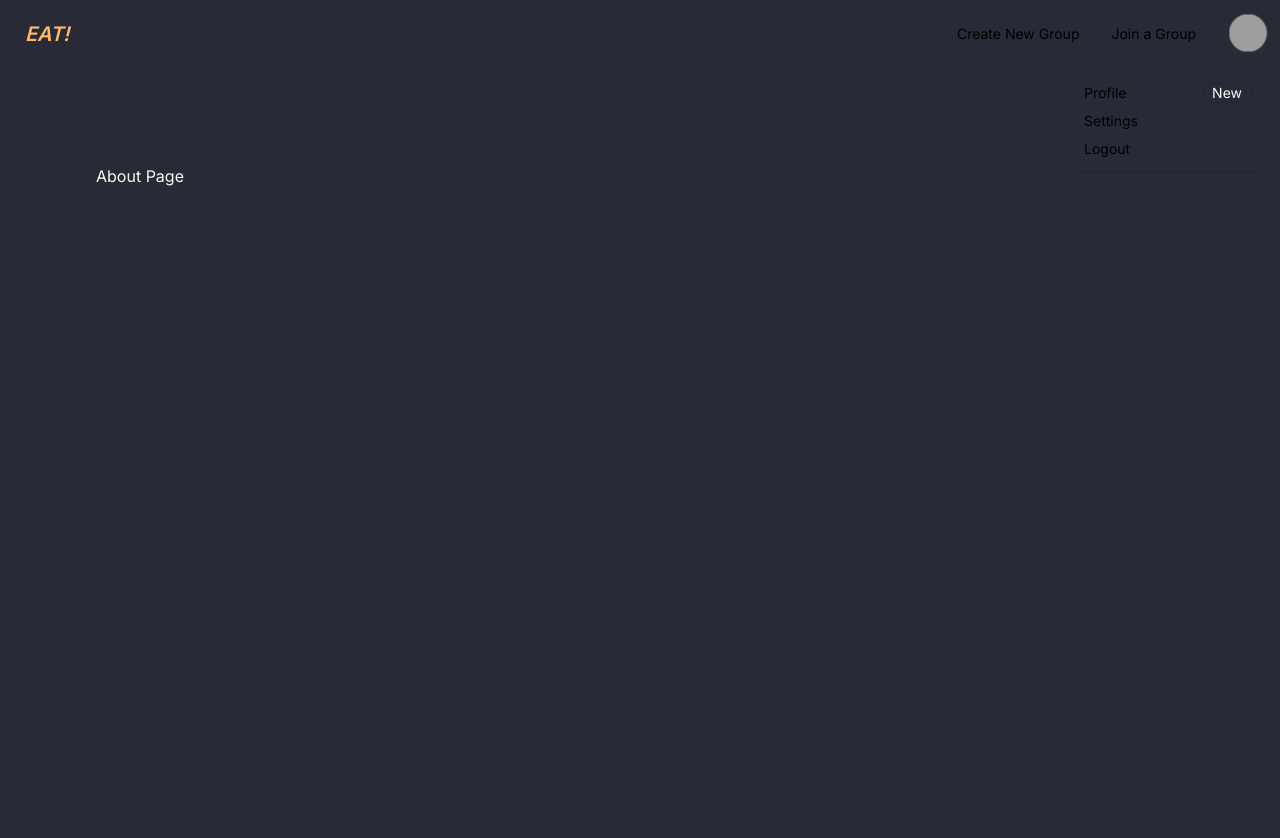
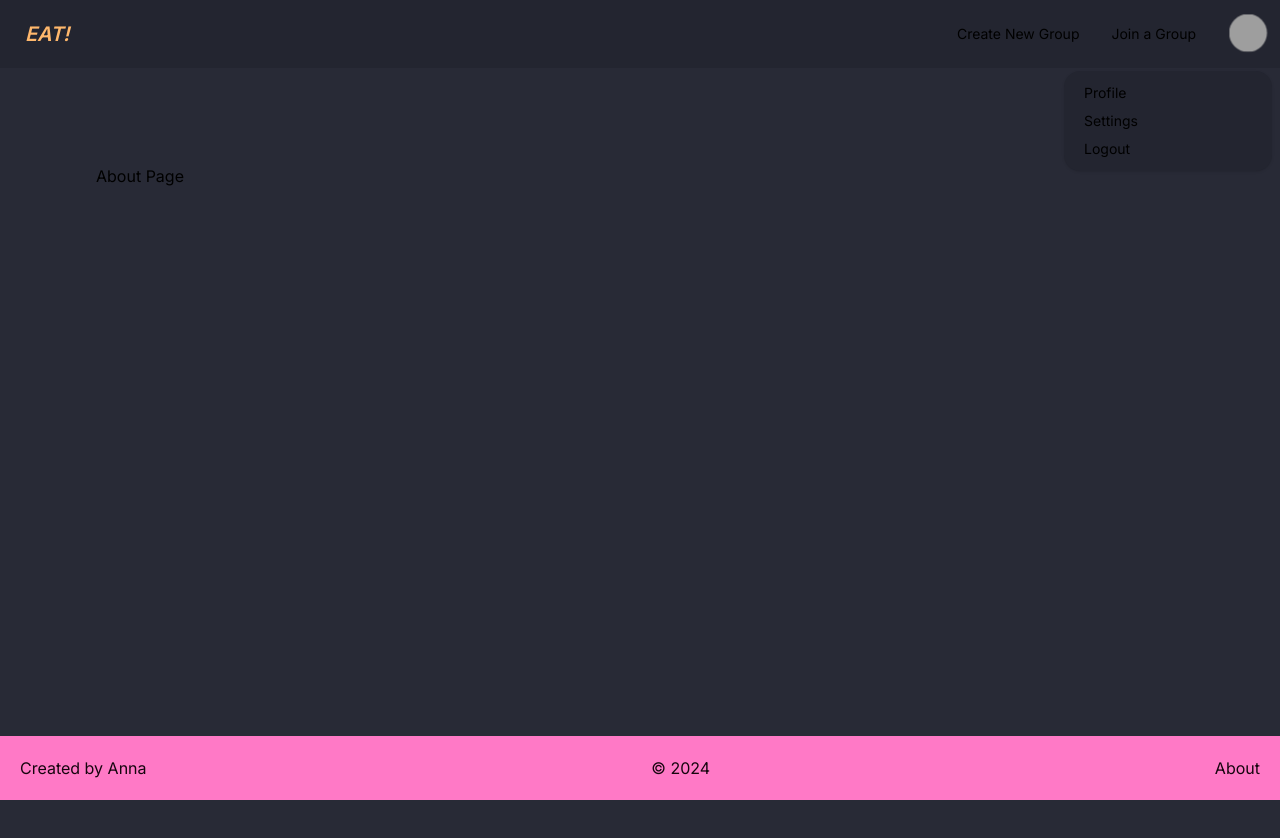
Before and after one commit to ahuisinga/meal-vote-app, a Next.js app: page /about in a window 1280 px wide. Both pictures are taken after a click on the button 1248 px from the left and 33 px from the top of the page. Shown: the top 838 px of the page. Before the commit the page ends 800 px from the top, so only its background shows below. Built offline with nearby package versions, Linux system fonts and the light colour scheme; grey boxes are pictures that could not be loaded.

Commit message:
create Footer

```diff
--- a/src/app/layout.tsx
+++ b/src/app/layout.tsx
@@ -2,6 +2,7 @@ import type { Metadata } from "next";
 import { Inter } from "next/font/google";
 import "./globals.css";
 import Navbar from "@/components/Navbar";
+import Footer from "@/components/Footer";
 
 const inter = Inter({ subsets: ["latin"] });
 
@@ -16,12 +17,11 @@ export default function RootLayout({
   children: React.ReactNode;
 }>) {
   return (
-    <html lang="en" data-theme="dracula">
-      <body className={inter.className}>
+    <html lang="en">
+      <body className={`${inter.className}`}>
         <Navbar />
-        <main className="p-24" data-theme="dracula">
-          {children}
-        </main>
+        <main className="min-h-screen bg-base-100 p-24">{children}</main>
+        <Footer />
       </body>
     </html>
   );
--- a/src/app/page.tsx
+++ b/src/app/page.tsx
@@ -1,5 +1,9 @@
 import Image from "next/image";
 
 export default function Home() {
-  return <h1 className="text-primary">Hello World</h1>;
+  return (
+    <div className="min-h-full">
+      <h1 className="text-primary">Hello World</h1>
+    </div>
+  );
 }
--- /dev/null
+++ b/src/components/Footer.tsx
@@ -0,0 +1,13 @@
+import Link from "next/link";
+
+export default function Footer() {
+  return (
+    <footer className="absolute inset-x-0 bottom-0 bg-primary p-5 text-primary-content">
+      <div className=" mx-auto flex flex-row justify-between">
+        <p>Created by Anna</p>
+        <p>&copy; 2024</p>
+        <Link href={"/about"}>About</Link>
+      </div>
+    </footer>
+  );
+}
--- a/src/components/Navbar.tsx
+++ b/src/components/Navbar.tsx
@@ -2,7 +2,7 @@ import Link from "next/link";
 
 export default function Navbar() {
   return (
-    <div className="navbar bg-base-100">
+    <div className="navbar bg-base-200">
       <div className="dropdown">
         <div tabIndex={0} role="button" className="btn btn-ghost sm:hidden">
           <svg
@@ -64,13 +64,10 @@ export default function Navbar() {
           </div>
           <ul
             tabIndex={0}
-            className="menu dropdown-content menu-sm z-[1] mt-3 w-52 rounded-box bg-base-100 p-2 shadow"
+            className="menu dropdown-content menu-sm z-[1] mt-3 w-52 rounded-box bg-base-200 p-2 shadow"
           >
             <li>
-              <a className="justify-between">
-                Profile
-                <span className="badge">New</span>
-              </a>
+              <a>Profile</a>
             </li>
             <li>
               <a>Settings</a>
```
